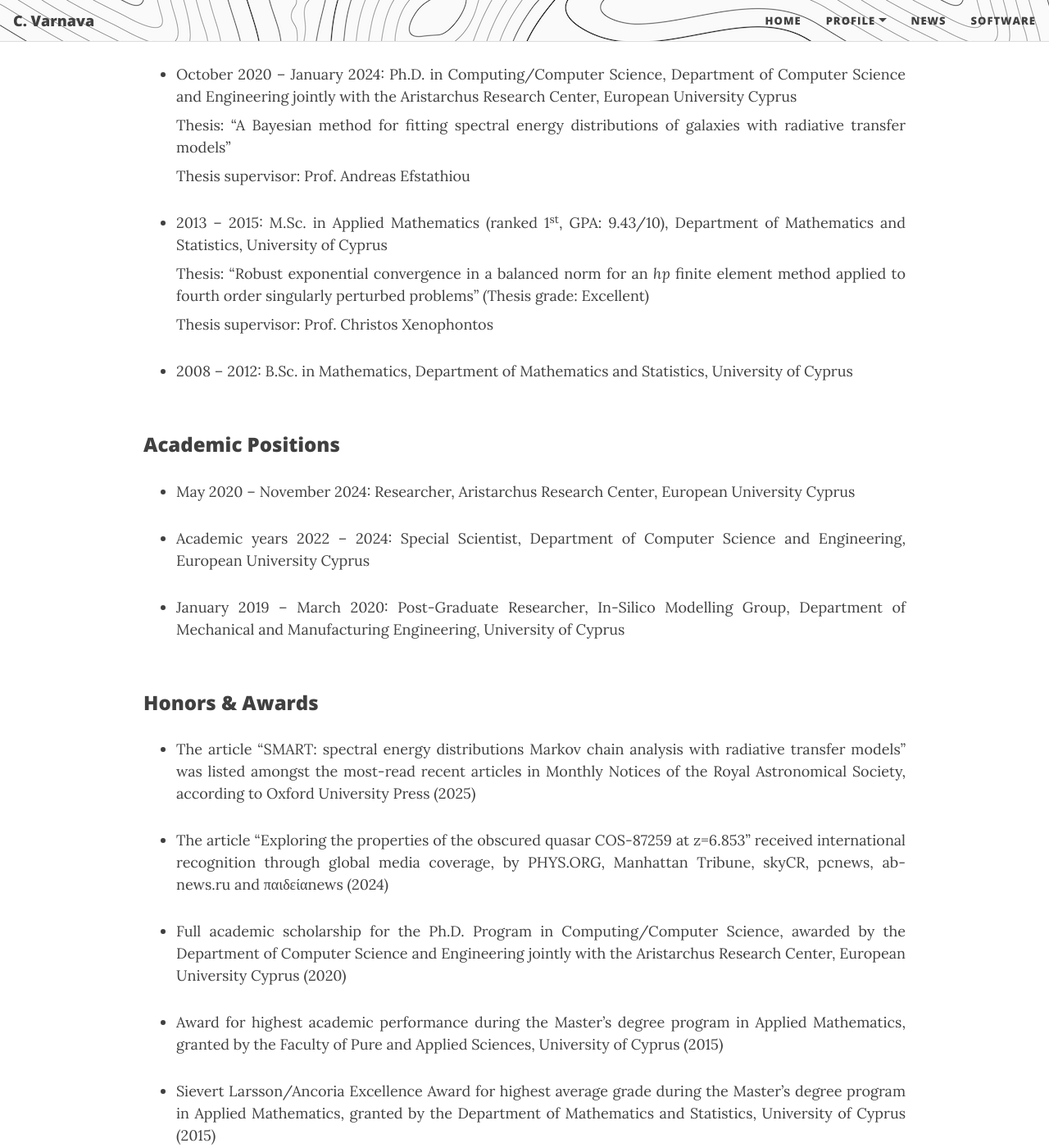
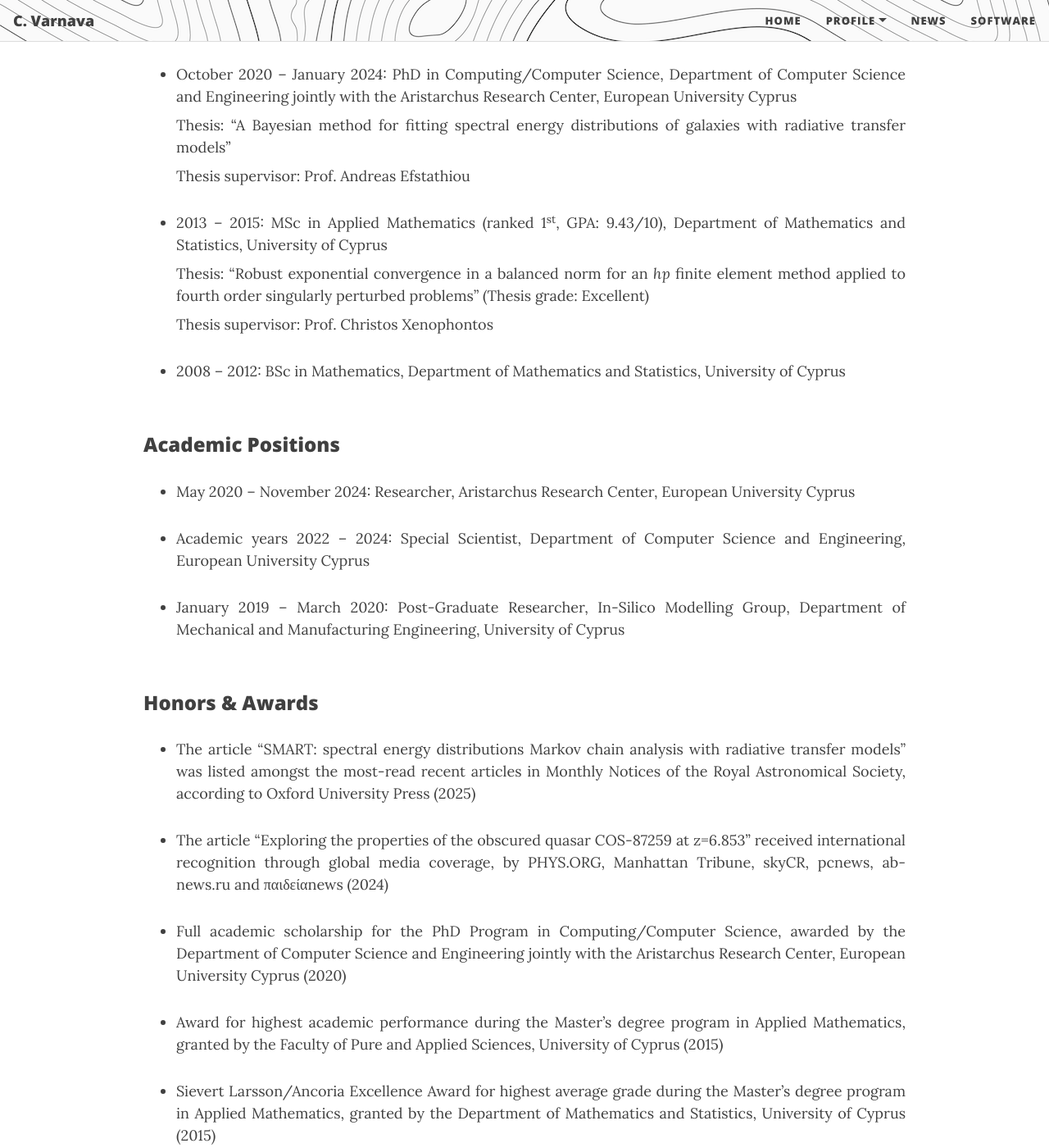
Before and after one commit to ch-var/ch-var.github.io, a Jekyll site: the page built from CV.html, in a window 1280 px wide and 1400 px high, scrolled down 272 px. Shown: the whole window at 82% size. Built offline with Jekyll 4.4.1, drawn with Linux system fonts in a browser that asks for light colours; formulas are drawn with MathJax 3.

Commit message:
Update CV.html

```diff
--- a/CV.html
+++ b/CV.html
@@ -24,13 +24,13 @@ mathjax: true
 <br>
 <p style="font-family: var(--header-font); font-weight: 800; line-height: 1.1; font-size: 1.5rem; margin-top: 1.25rem;">Education</p>
 <ul>
-<li class="responsive-margin" style="margin-bottom: 8px;">October 2020 – January 2024: Ph.D. in Computing/Computer Science, Department of Computer Science and Engineering jointly with the Aristarchus Research Center, European University Cyprus</li>
+<li class="responsive-margin" style="margin-bottom: 8px;">October 2020 – January 2024: PhD in Computing/Computer Science, Department of Computer Science and Engineering jointly with the Aristarchus Research Center, European University Cyprus</li>
 <p align='justify' class="responsive-margin" style="margin-top: 0px; margin-bottom: 8px;">Thesis: “A Bayesian method for fitting spectral energy distributions of galaxies with radiative transfer models”</p>
 <p align='justify' class="responsive-margin" style="margin-top: 0px;">Thesis supervisor: Prof. Andreas Efstathiou</p>
-<li class="responsive-margin" style="margin-bottom: 8px;">2013 – 2015: M.Sc. in Applied Mathematics (ranked 1<sup>st</sup>, GPA: 9.43/10), Department of Mathematics and Statistics, University of Cyprus</li>
+<li class="responsive-margin" style="margin-bottom: 8px;">2013 – 2015: MSc in Applied Mathematics (ranked 1<sup>st</sup>, GPA: 9.43/10), Department of Mathematics and Statistics, University of Cyprus</li>
 <p align='justify' class="responsive-margin" style="margin-top: 0px; margin-bottom: 8px;">Thesis: “Robust exponential convergence in a balanced norm for an <i>hp</i> finite element method applied to fourth order singularly perturbed problems” (Thesis grade: Excellent)</p>
 <p align='justify' class="responsive-margin" style="margin-top: 0px;">Thesis supervisor: Prof. Christos Xenophontos</p>
-<li class="responsive-margin">2008 – 2012: B.Sc. in Mathematics, Department of Mathematics and Statistics, University of Cyprus</li>
+<li class="responsive-margin">2008 – 2012: BSc in Mathematics, Department of Mathematics and Statistics, University of Cyprus</li>
 </ul>
 <br>
 <p style="font-family: var(--header-font); font-weight: 800; line-height: 1.1; font-size: 1.5rem; margin-top: 1.25rem;">Academic Positions</p>
@@ -48,7 +48,7 @@ mathjax: true
 <p></p>
 <li class="responsive-margin">The article “Exploring the properties of the obscured quasar COS-87259 at z=6.853” received international recognition through global media coverage, by PHYS.ORG, Manhattan Tribune, skyCR, pcnews, ab-news.ru and παιδείαnews (2024)</li>
 <p></p>
-<li class="responsive-margin">Full academic scholarship for the Ph.D. Program in Computing/Computer Science, awarded by the Department of Computer Science and Engineering jointly with the Aristarchus Research Center, European University Cyprus (2020)</li>
+<li class="responsive-margin">Full academic scholarship for the PhD Program in Computing/Computer Science, awarded by the Department of Computer Science and Engineering jointly with the Aristarchus Research Center, European University Cyprus (2020)</li>
 <p></p>
 <li class="responsive-margin">Award for highest academic performance during the Master’s degree program in Applied Mathematics, granted by the Faculty of Pure and Applied Sciences, University of Cyprus (2015)</li>
 <p></p>
```
